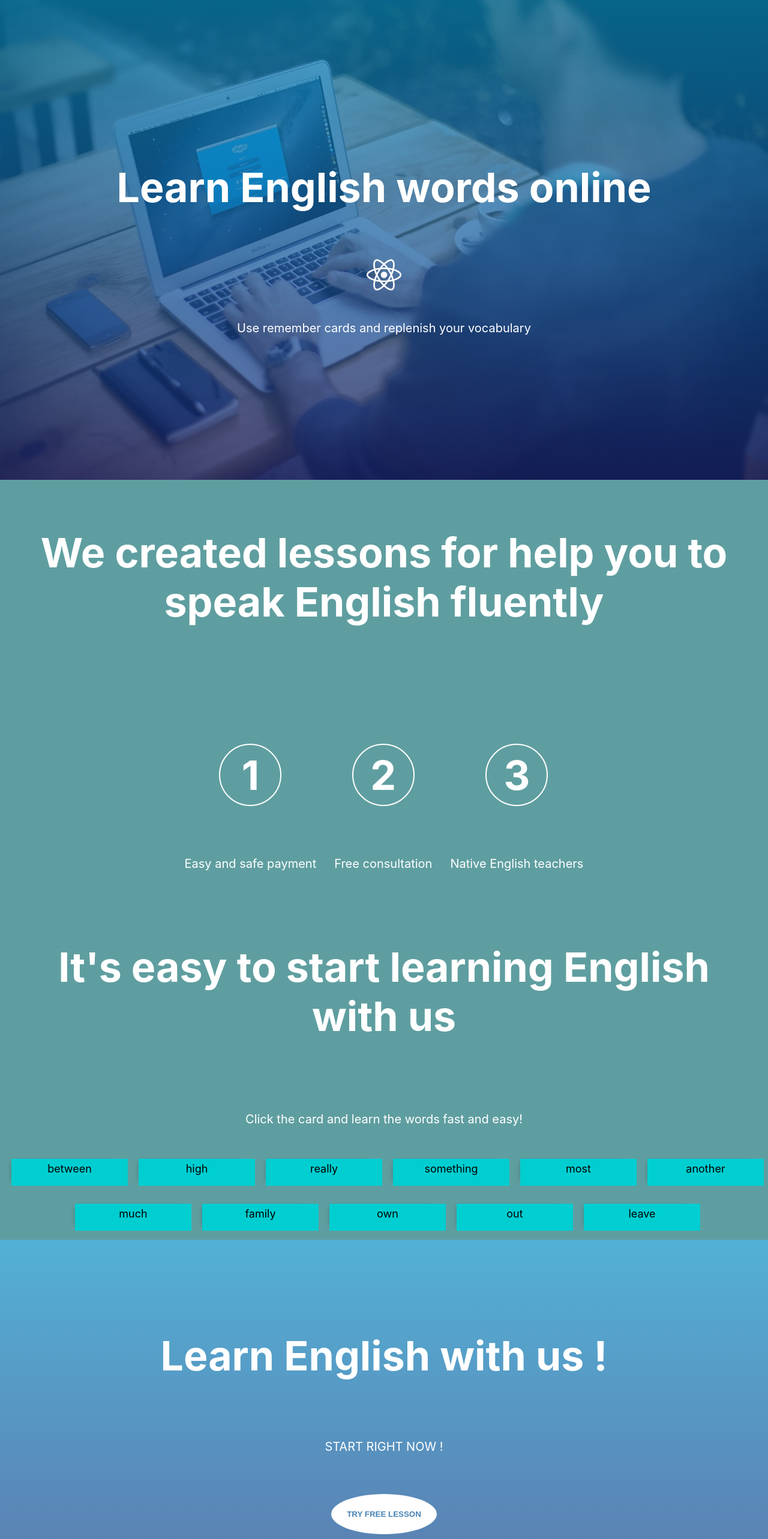
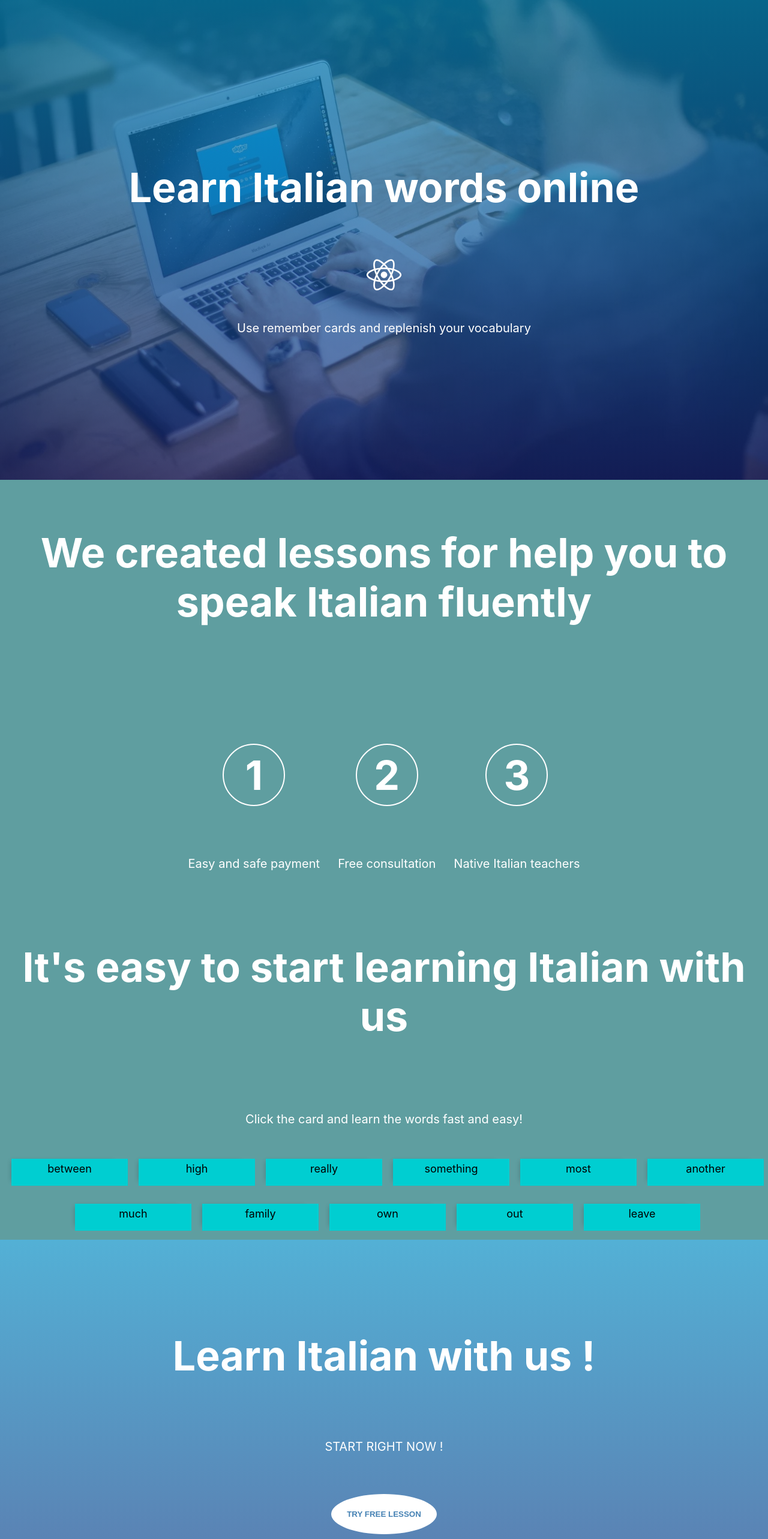
Before and after one commit to Natalina27/learn_italian_words, a React (Create React App) app: page / in a window 1280 px wide. Shown: the top 2566 px of the page at 60% size. Built offline with nearby package versions, Linux system fonts and the light colour scheme.

Commit message:
Initial commit

```diff
--- a/src/components/App/App.js
+++ b/src/components/App/App.js
@@ -15,57 +15,57 @@ import styles from './App.module.scss'
 const wordsList = [
     {
         eng: 'between',
-        rus: 'между',
+        it: 'tra',
         id : 1
     },
     {
         eng: 'high',
-        rus: 'высокий',
+        it: 'alto',
         id : 2
     },
     {
         eng: 'really',
-        rus: 'действительно',
+        it: 'realmente',
         id : 3
     },
     {
         eng: 'something',
-        rus: 'что-нибудь',
+        it: 'qualcosa',
         id : 4
     },
     {
         eng: 'most',
-        rus: 'большинство',
+        it: 'maggior parte',
         id : 5
     },
     {
         eng: 'another',
-        rus: 'другой',
+        it: 'altro',
         id : 6
     },
     {
         eng: 'much',
-        rus: 'много',
+        it: 'tanto',
         id : 7
     },
     {
         eng: 'family',
-        rus: 'семья',
+        it: 'famiglia',
         id : 8
     },
     {
         eng: 'own',
-        rus: 'личный',
+        it: 'proprio',
         id : 9
     },
     {
         eng: 'out',
-        rus: 'из/вне',
+        it: 'fuori',
         id : 10
     },
     {
         eng: 'leave',
-        rus: 'покидать',
+        it: 'lasciare',
         id : 11
     },
 ];
@@ -77,7 +77,7 @@ const App = () => {
       <>
         <HeaderBlock>
             <Header white>
-              Learn English words online
+              Learn Italian words online
           </Header>
           <ReactLogoSvg />
           <Paragraph white>
@@ -86,7 +86,7 @@ const App = () => {
         </HeaderBlock>
           <Section className={styles.textCenter}>
               <Header size='l' >
-                  We created lessons for help you to speak English fluently
+                  We created lessons for help you to speak Italian fluently
               </Header>
               <div className={styles.flexParagraph}>
                   <Paragraph>
@@ -111,13 +111,13 @@ const App = () => {
                               3
                           </div>
                       </Header>
-                     Native English teachers
+                     Native Italian teachers
                   </Paragraph>
               </div>
           </Section>
           <Section className={styles.textCenter} >
                 <Header size='l'>
-                    It's easy to start learning English with us
+                    It's easy to start learning Italian with us
                 </Header>
                 <Paragraph>
                     Click the card and learn the words fast and easy!
@@ -125,15 +125,15 @@ const App = () => {
               <div className={styles.flex}>
                   {
                       wordsList
-                          .map(({ eng , rus, id }) => (
-                              <Card  key={id} eng={eng} rus={rus} />
+                          .map(({ eng , it, id }) => (
+                              <Card  key={id} eng={eng} it={it} />
                           ))
                   }
               </div>
           </Section>
         <HeaderBlock hideBackground>
           <Header size='l' white>
-            Learn English with us !
+            Learn Italian with us !
           </Header>
           <Paragraph white>
             START RIGHT NOW !
```
